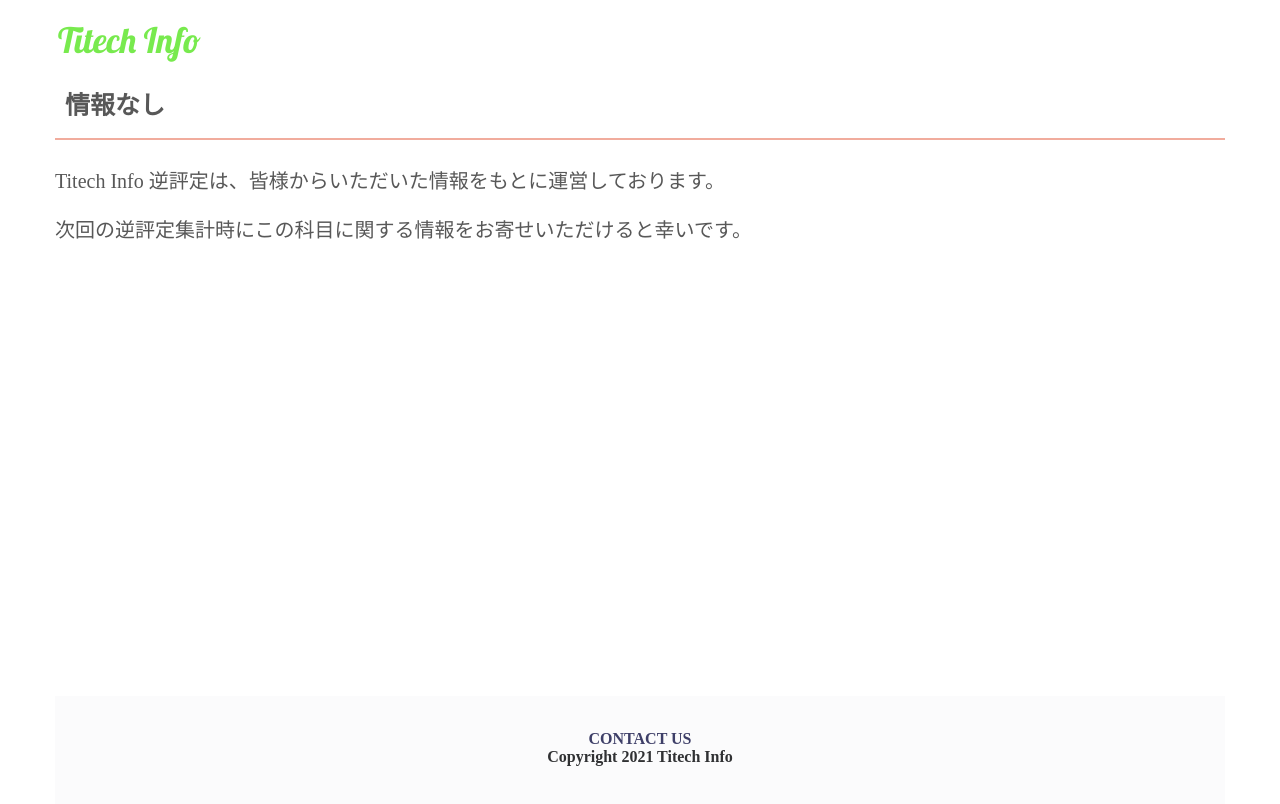
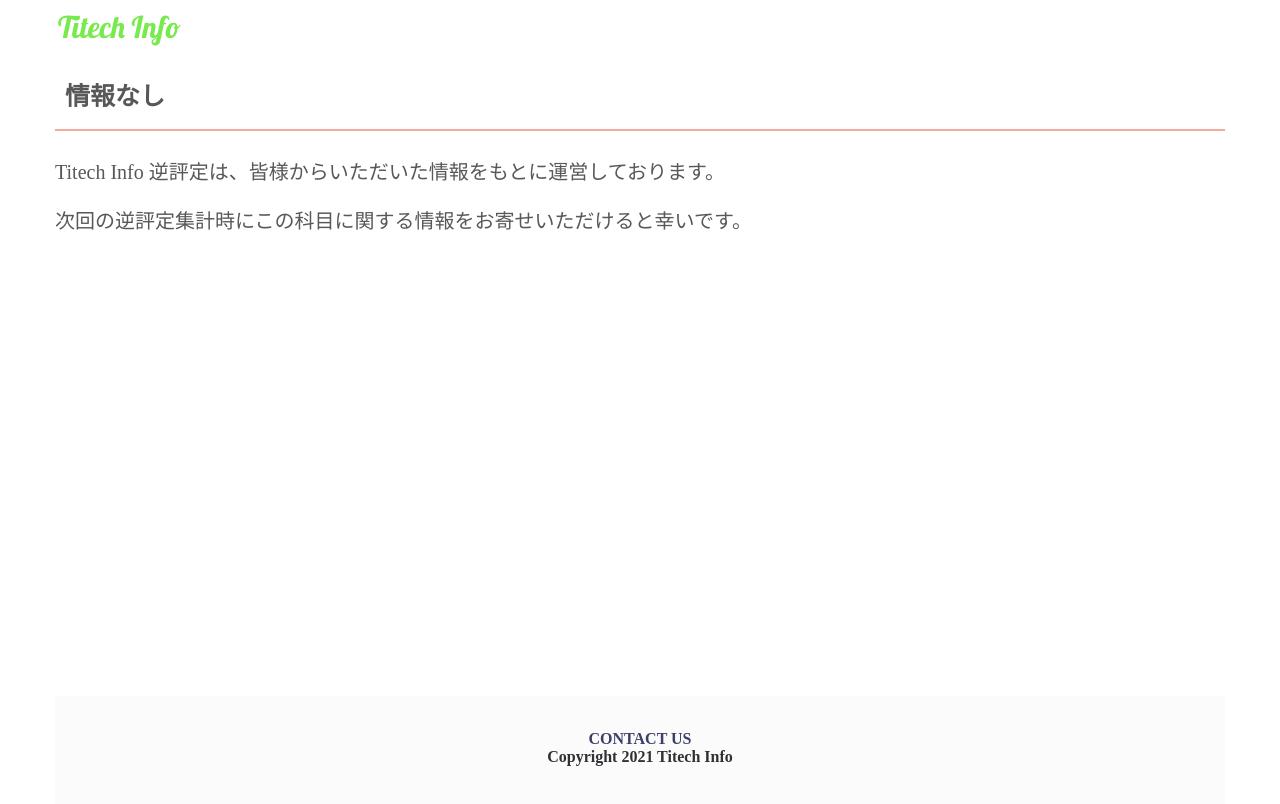
Before and after one commit to okoge-kaz/course-review, a Next.js app: page /course/1 in a window 1280 px wide. Shown: the top 804 px of the page. Built offline with nearby package versions, Linux system fonts and the light colour scheme; no server answers.

Commit message:
fix margin

```diff
--- a/components/Layout/Header.module.scss
+++ b/components/Layout/Header.module.scss
@@ -1,14 +1,12 @@
 .main {
   background-color: white;
   color: #78ea4e;
-  margin-top: 10px;
   margin-left: 9px;
-  margin-bottom: 12px;
-  height: 35px;
+  margin-bottom: 10px;
   text-align: left;
   font-family: Lobster;
   font-style: normal;
-  font-size: 35px;
+  font-size: 30px;
   letter-spacing: 0px;
 
   .link {
```
